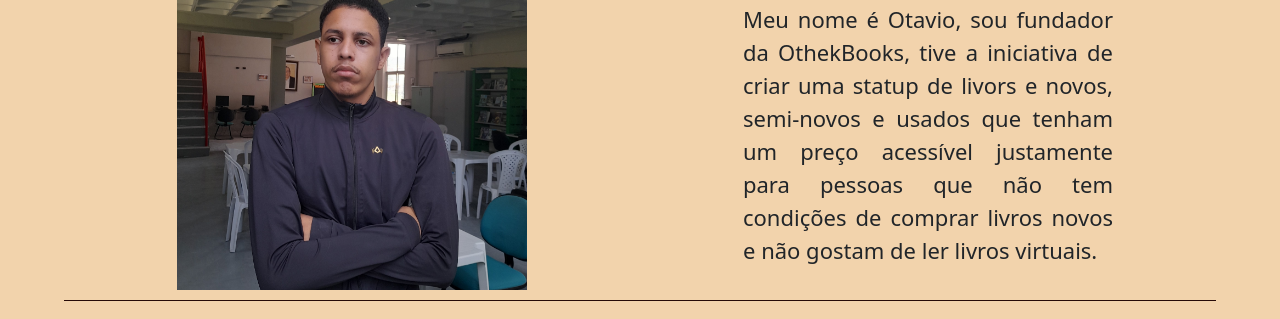
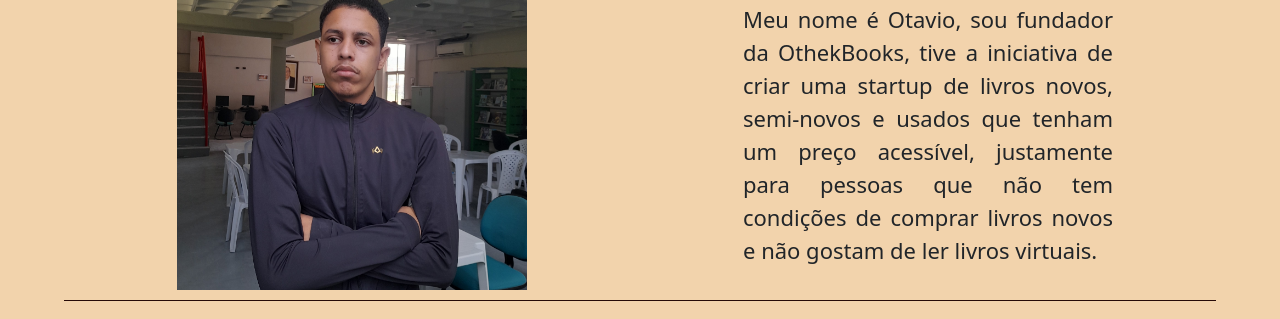
Before and after one commit to Otavio-Ferreira/Othek-Books, a plain HTML site: page index.html in a window 1280 px wide. Shown: the part 641-960 px from the top of the page. Drawn offline with nearby package versions, Linux system fonts and the light colour scheme.

Commit message:
Update index.html

```diff
--- a/index.html
+++ b/index.html
@@ -58,7 +58,7 @@
       </div>
       <div class="container infor">
         <h1>Otavio Ferreira</h1>
-        <p>Meu nome é Otavio, sou fundador da OthekBooks, tive a iniciativa de criar uma statup de livors e novos, semi-novos e usados que tenham um preço acessível justamente para pessoas que não tem condições de comprar livros novos e não gostam de ler livros virtuais.</p>
+        <p>Meu nome é Otavio, sou fundador da OthekBooks, tive a iniciativa de criar uma startup de livros novos, semi-novos e usados que tenham um preço acessível, justamente para pessoas que não tem condições de comprar livros novos e não gostam de ler livros virtuais.</p>
       </div>
     </section>
   </main>
```
